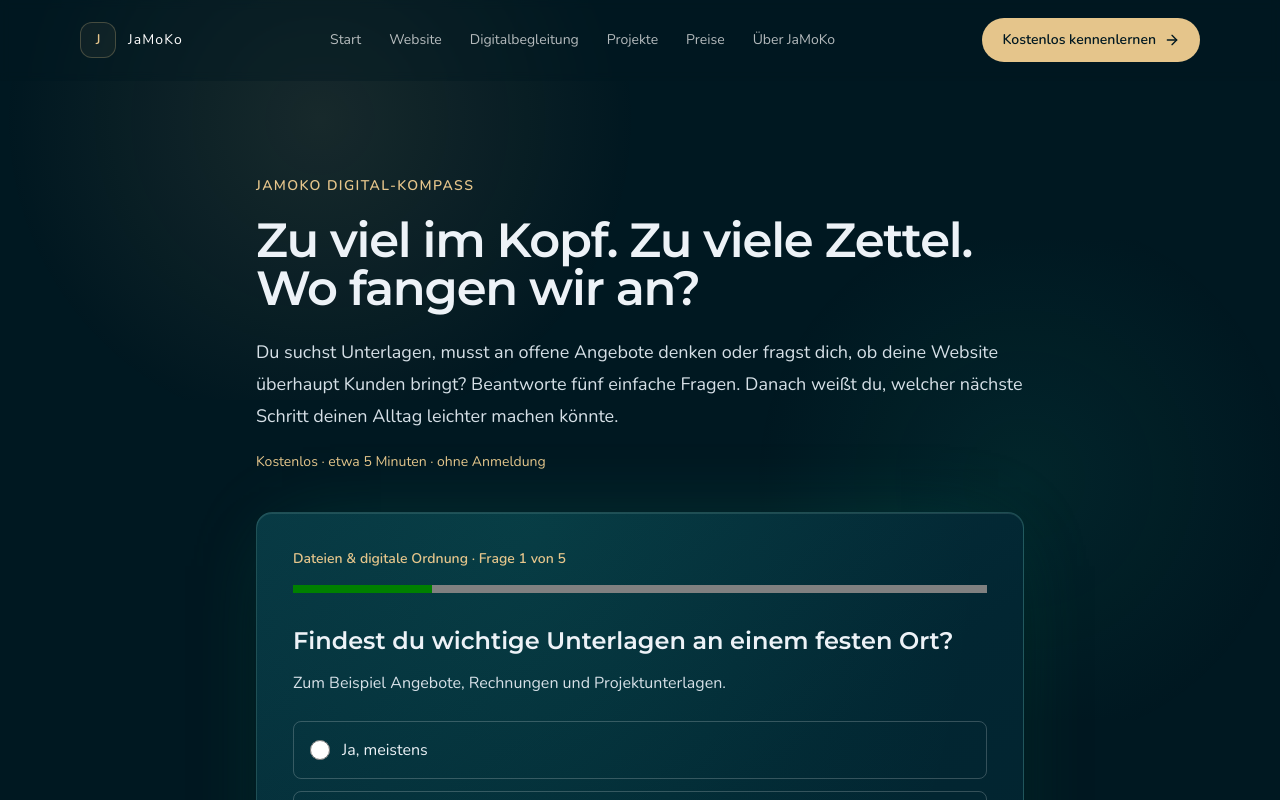
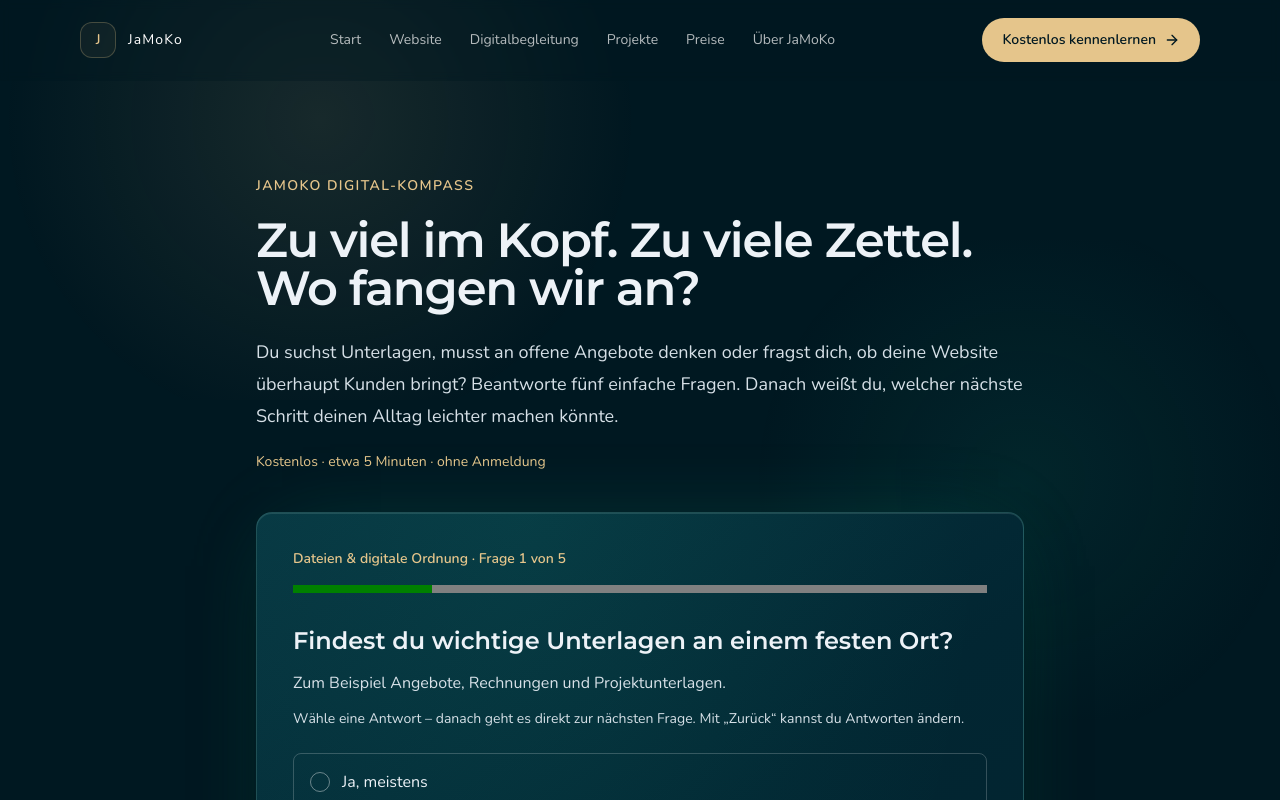
Before and after one commit to Jamoko112026/Jamoko-v1, a Next.js app: page /digital-kompass in a window 1280 px wide. Both pictures are taken after a click on the button 462 px from the left and 746 px from the top of the page. Shown: the top 800 px of the page. Built offline with nearby package versions, Linux system fonts and the light colour scheme.

Commit message:
Advance Kompass on answer activation while retaining back navigation

```diff
--- a/src/components/landing/kompass/DigitalKompass.tsx
+++ b/src/components/landing/kompass/DigitalKompass.tsx
@@ -73,12 +73,20 @@ export function DigitalKompass() {
       <progress className="mt-4 h-2 w-full accent-[#E5C58B]" value={step + 1} max={topic.questions.length} aria-label="Fortschritt" />
       <h2 ref={heading} tabIndex={-1} id="kompass-question" className="mt-6 text-2xl font-semibold leading-snug text-calm-ink">{topic.questions[step].title}</h2>
       <p id="kompass-tip" className="mt-3 leading-7 text-calm-muted">{topic.questions[step].tip}</p>
-      <form onSubmit={e => { e.preventDefault(); if (answers[step]) setStep(step + 1); }}>
-        <fieldset aria-labelledby="kompass-question" aria-describedby="kompass-tip" className="mt-6 space-y-3">
-          {choices.map(c => <label key={c.value} className={`flex min-h-14 cursor-pointer items-center gap-3 rounded-lg border p-4 ${answers[step] === c.value ? 'border-calm-gold bg-calm-gold/10' : 'border-white/20 hover:border-white/50'}`}><input type="radio" name={`answer-${step}`} value={c.value} checked={answers[step] === c.value} onChange={() => { const updated = [...answers]; updated[step] = c.value; setAnswers(updated); }} required className="h-5 w-5 shrink-0 accent-[#E5C58B]" /><span className="text-calm-ink">{c.label}</span></label>)}
-        </fieldset>
-        <div className="mt-7 flex flex-wrap justify-between gap-3"><button type="button" className={secondary} onClick={() => { if (step === 0) reset(); else setStep(step - 1); }}>{step === 0 ? 'Themenauswahl' : 'Zurück'}</button><button type="submit" disabled={!answers[step]} className={`${button} disabled:cursor-not-allowed disabled:opacity-40`}>{step === topic.questions.length - 1 ? 'Ergebnis ansehen' : 'Weiter'}</button></div>
-      </form>
+      <p id="kompass-navigation" className="mt-3 text-sm text-calm-muted">Wähle eine Antwort – danach geht es direkt {step === topic.questions.length - 1 ? 'zum Ergebnis' : 'zur nächsten Frage'}. Mit „Zurück“ kannst du Antworten ändern.</p>
+      <div role="group" aria-labelledby="kompass-question" aria-describedby="kompass-tip kompass-navigation" className="mt-6 space-y-3">
+        {choices.map(c => <button key={`${step}-${c.value}`} type="button" aria-pressed={answers[step] === c.value} onClick={event => {
+          if (event.detail > 1) return;
+          const updated = [...answers];
+          updated[step] = c.value;
+          setAnswers(updated);
+          setStep(step + 1);
+        }} className={`flex min-h-14 w-full items-center gap-3 rounded-lg border p-4 text-left focus-visible:outline focus-visible:outline-2 focus-visible:outline-offset-4 focus-visible:outline-calm-gold ${answers[step] === c.value ? 'border-calm-gold bg-calm-gold/10' : 'border-white/20 hover:border-calm-gold hover:bg-calm-gold/5'}`}>
+          <span aria-hidden="true" className={`flex h-5 w-5 shrink-0 items-center justify-center rounded-full border ${answers[step] === c.value ? 'border-calm-gold bg-calm-gold text-calm-navy' : 'border-white/40'}`}>{answers[step] === c.value ? '✓' : ''}</span>
+          <span className="text-calm-ink">{c.label}</span>
+        </button>)}
+      </div>
+      <div className="mt-7"><button type="button" className={secondary} onClick={() => { if (step === 0) reset(); else setStep(step - 1); }}>{step === 0 ? 'Themenauswahl' : 'Zurück'}</button></div>
     </>}
     <p role="status" className="mt-4 text-sm leading-6 text-calm-gold">{notice}</p>
     <p className="mt-7 border-t border-white/10 pt-5 text-sm leading-6 text-calm-muted">Deine Antworten bleiben während des Checks im Arbeitsspeicher dieser Seite. Beim Neuladen gehen sie verloren. Erst wenn du eine E-Mail selbst versendest, teilst du deren Inhalt mit JaMoKo.</p>
```
